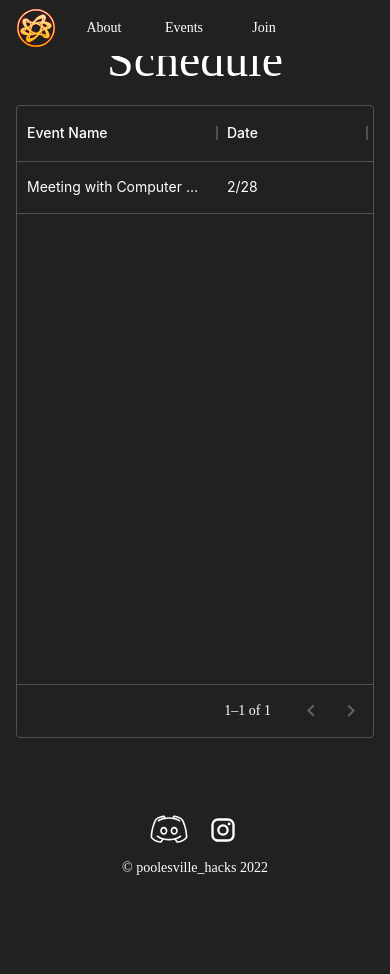
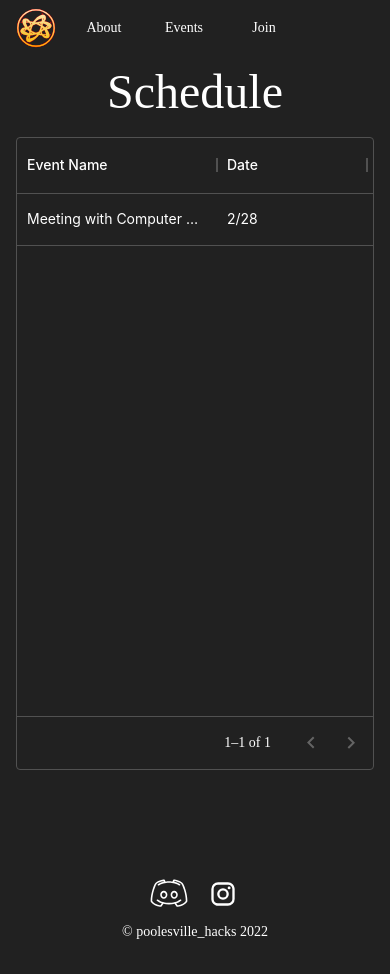
Before and after one commit to poolesvillehacks/main, a Next.js app: page /events in a window 390 px wide. Before the commit the page ends 910 px from the top, so only its background shows below. Built offline with nearby package versions, Linux system fonts and the light colour scheme.

Commit message:
responsive change

```diff
--- a/pages/events.tsx
+++ b/pages/events.tsx
@@ -35,7 +35,7 @@ const Events: NextPage = () => {
                     display: "flex",
                     justifyContent: "center",
                     alignItems: "center",
-                    py: { xs: 4, md: 8 },
+                    py: 8,
                     flexDirection: "column"
                 }}
             >
```
